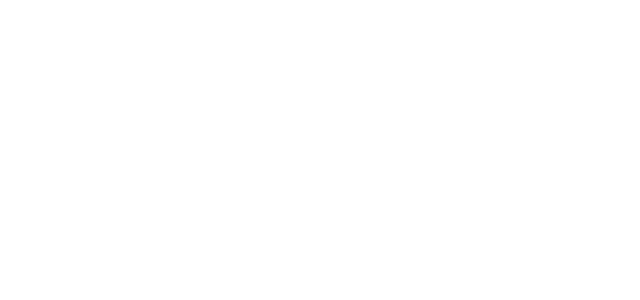
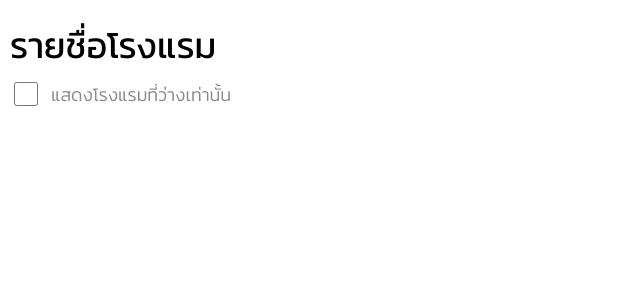
Before and after one commit to Puttaku/hostel_management, a React (Create React App) app: page /home in a window 1280 px wide. Shown: the top 300 px of the page, without its empty margins (0-640 px from the left). Built offline with nearby package versions, Linux system fonts and the light colour scheme.

Commit message:
Changelog #12 : Added home page file , added header

```diff
--- a/src/App.js
+++ b/src/App.js
@@ -5,6 +5,7 @@
 import forget from "./Component/forget"
 import redirect from "./Component/redirect"
 import regis from "./Component/regis"
+import home from "./Component/home"
 class App extends Component {
   render() {
     return (
@@ -13,6 +14,7 @@
         <Route exact path="/login" component={login}/>
         <Route exact path="/forget" component={forget}/>
         <Route exact path="/register" component={regis}/>
+        <Route exact path="/home" component={home}/>
       </div>
     )
   }
--- /dev/null
+++ b/src/Component/home.jsx
@@ -0,0 +1,18 @@
+import React, { Component } from 'react'
+
+export default class home extends Component {
+    componentDidMount(){
+        document.body.className="homePage";
+    }
+    render() {
+        return (
+            <div className="homeContainer">
+                <p className="heading2 login-heading thaiFont-thick bigFont leftMargin blackText">รายชื่อโรงแรม</p>
+                <div className="flexOn leftMargin">
+                    <input type="checkbox" className="checkBox"/>
+                    <p className="heading2 greyText leftText thaiFont" style={{marginLeft : "10px"}}>แสดงโรงแรมที่ว่างเท่านั้น</p>
+                </div>
+            </div>
+        )
+    }
+}
--- a/src/Component/login.jsx
+++ b/src/Component/login.jsx
@@ -2,7 +2,15 @@
 import '../Style/Login.css'
 import '../Style/card.css'
 import '../Style/text.css'
-export default class login extends Component {
+import {withRouter} from "react-router-dom"
+class login extends Component {
+    constructor(props){
+        super(props);
+        this.toHome = this.toHome.bind(this);
+    }
+    toHome(){
+        this.props.history.push("/home");
+    }
     componentDidMount(){
         document.body.className="loginPage";
     }
@@ -28,7 +36,7 @@
                                 <input type="checkbox" className="checkBox"/>
                                 <p className="heading2 greyText leftText thaiFont" style={{marginLeft : "10px"}}>จดจำผู้ใช้</p>
                             </div>
-                            <button className="Button submitLoginButton thaiFont">ลงชื่อเข้าใช้</button>
+                            <button className="Button submitLoginButton thaiFont" onClick={()=>{this.toHome()}}>ลงชื่อเข้าใช้</button>
                         </div>
                         <div className="linkBox">
                             <a href="/register" className="content greyText leftText thaiFont">ยังไม่มีบัญชี ? ลงทะเบียนที่นี่</a>
@@ -40,3 +48,4 @@
         )
     }
 }
+export default withRouter(login)
--- a/src/Style/App.css
+++ b/src/Style/App.css
@@ -28,6 +28,9 @@
   margin-block-start: 10px;
   margin-block-end: 15px;
 }
+.leftMargin{
+  margin-left: 10px;
+}
 .flexOn{
   display: flex;
 }
```
Also changed, not shown: src/Style/home.css (added).
